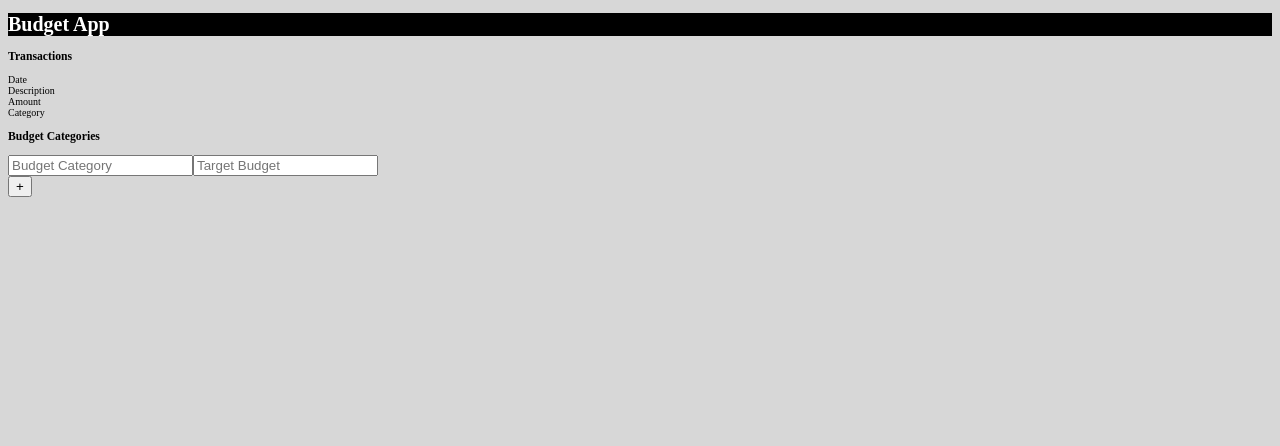
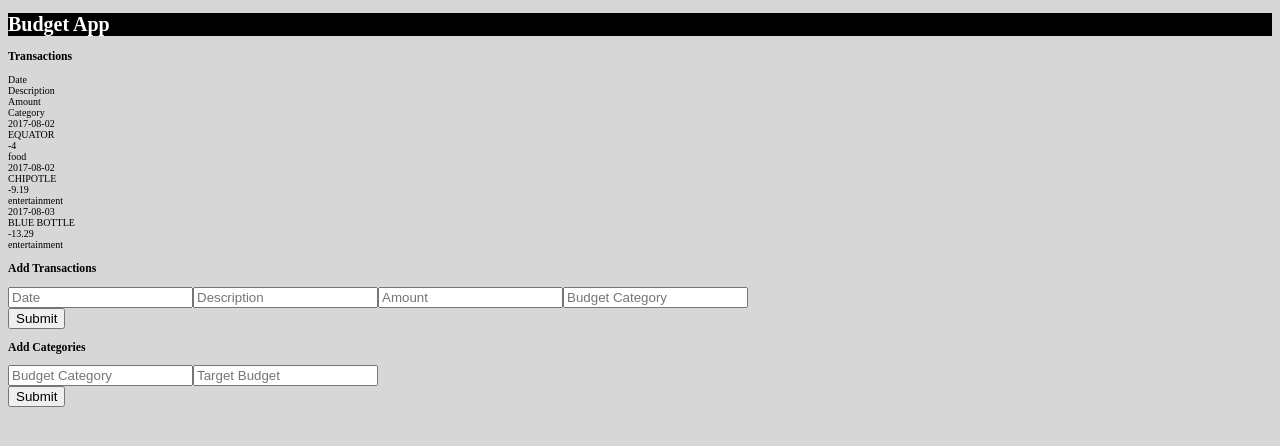
Before and after one commit to A-editor/budgetapp-hrnyc29, a React app: page / in a window 1280 px wide. Shown: the top 446 px of the page. Built offline with nearby package versions, Linux system fonts and the light colour scheme; the HTML template or start-up script is replaced by a standard one.

Commit message:
refining front end v.1

```diff
--- /dev/null
+++ b/src/AddCategories.jsx
@@ -0,0 +1,61 @@
+import React from "react";
+
+class AddCategories extends React.Component {
+  constructor(props) {
+    super(props);
+
+    this.state = {
+      inputcategory: "",
+      inputbudget: "",
+    };
+    this.handleClick = this.handleClick.bind(this);
+    this.handleChange = this.handleChange.bind(this);
+  }
+
+  handleChange(event) {
+    let name = event.target.name;
+    this.setState({ [name]: event.target.value });
+  }
+
+  handleClick() {
+    this.props.createCategory(this.state);
+    //call function which adds only category
+    this.setState({
+      inputcategory: "",
+      inputbudget: "",
+    });
+  }
+
+  render() {
+    return (
+      <div className="category-form">
+        <div className="category-input">
+          <input
+            type="text"
+            name="inputcategory"
+            value={this.state.inputcategory}
+            onChange={this.handleChange}
+            placeholder="Budget Category"
+          />
+          <input
+            type="number"
+            name="inputbudget"
+            value={this.state.inputbudget}
+            onChange={this.handleChange}
+            placeholder="Target Budget"
+          />
+        </div>
+        <button
+          onClick={(event) => {
+            event.preventDefault();
+            this.handleClick();
+          }}
+        >
+          Submit
+        </button>
+      </div>
+    );
+  }
+}
+
+export default AddCategories;
--- a/src/BudgetInput.jsx
+++ b/src/AddTransactions.jsx
@@ -1,12 +1,15 @@
 import React from "react";
 
-class BudgetInput extends React.Component {
+class AddTransactions extends React.Component {
   constructor(props) {
     super(props);
 
     this.state = {
+      inputdate: "",
+      inputdescription: "",
+      inputamount: "",
       inputcategory: "",
-      inputbudget: "",
+      //   inputbudget: "",
     };
     this.handleClick = this.handleClick.bind(this);
     this.handleChange = this.handleChange.bind(this);
@@ -19,6 +22,13 @@ class BudgetInput extends React.Component {
 
   handleClick() {
     this.props.createCategory(this.state);
+    //call function which adds only category
+    this.setState({
+      inputdate: "",
+      inputdescription: "",
+      inputamount: "",
+      inputcategory: "",
+    });
   }
 
   render() {
@@ -27,18 +37,39 @@ class BudgetInput extends React.Component {
         <div className="category-input">
           <input
             type="text"
+            name="inputdate"
+            value={this.state.inputdate}
+            onChange={this.handleChange}
+            placeholder="Date"
+          />
+          <input
+            type="text"
+            name="inputdescription"
+            value={this.state.inputdescription}
+            onChange={this.handleChange}
+            placeholder="Description"
+          />
+          <input
+            type="text"
+            name="inputamount"
+            value={this.state.inputamount}
+            onChange={this.handleChange}
+            placeholder="Amount"
+          />
+          <input
+            type="text"
             name="inputcategory"
             value={this.state.inputcategory}
             onChange={this.handleChange}
             placeholder="Budget Category"
           />
-          <input
+          {/* <input
             type="number"
             name="inputbudget"
             value={this.state.inputbudget}
             onChange={this.handleChange}
             placeholder="Target Budget"
-          />
+          /> */}
         </div>
         <button
           onClick={(event) => {
@@ -46,11 +77,11 @@ class BudgetInput extends React.Component {
             this.handleClick();
           }}
         >
-          +
+          Submit
         </button>
       </div>
     );
   }
 }
 
-export default BudgetInput;
+export default AddTransactions;
--- a/src/App.jsx
+++ b/src/App.jsx
@@ -1,16 +1,99 @@
 import React from "react";
 import TransactionList from "./TransactionList.jsx";
-// import CategoryList from "./CategoryList.jsx";
-import BudgetInput from "./BudgetInput.jsx";
+import CategoryList from "./CategoryList.jsx";
+import AddTransactions from "./AddTransactions.jsx";
+import AddCategories from "./AddCategories.jsx";
+import CategoryOptions from "./CategoryOptions.jsx";
 import axios from "axios";
 
 class App extends React.Component {
   constructor(props) {
     super(props);
     this.state = {
-      allTransactions: [],
+      allTransactions: [
+        {
+          date: "2017-08-02",
+          description: "EQUATOR",
+          amount: -4.0,
+          category: "food",
+        },
+        {
+          date: "2017-08-02",
+          description: "CHIPOTLE",
+          amount: -9.19,
+          category: "entertainment",
+        },
+        {
+          date: "2017-08-03",
+          description: "BLUE BOTTLE",
+          amount: -13.29,
+          category: "entertainment",
+        },
+      ],
       allCategories: [],
     };
+  }
+
+  getTransactions() {
+    //this gets all the transactions from the transactions tables
+    axios
+      .get("/api/transactions")
+      .then((transactions) =>
+        this.setState({ allTransactions: transactions.data })
+      )
+      .catch((err) => console.log({ err }));
+  }
+
+  getCategories() {
+    //this gets all the categories from the categories tables
+    axios
+      .get("/api/categories")
+      .then(({ data }) => {
+        this.setState((state) => {
+          let allCategories = state.allCategories.concat(data);
+          newState.allCategories = data;
+          return {
+            allCategories,
+          };
+        });
+      })
+      .catch((err) => {
+        console.log(err);
+      });
+  }
+
+  createCategory(data) {
+    //this creates new transactions and categories under the budget categories list
+    axios
+      .post("/api/categories", data)
+      .then((data) => {
+        this.getCategories();
+      })
+      .catch((err) => {
+        console.log(err);
+      });
+
+    // this.setState((state) => {
+    //   const allCategories = state.allCategories.concat(data);
+    //   return {
+    //     allCategories,
+    //   };
+    // });
+  }
+
+  //need a function to get all categories and target budget
+
+  updateCategories(category) {
+    //this updates categories in the option select in the transactions list under categories
+    axios
+      .post("/api/transactions", category)
+      .then((data) => {
+        console.log("data:", data);
+        this.getTransactions();
+      })
+      .catch((err) => {
+        console.log(err);
+      });
   }
 
   render() {
@@ -21,11 +104,16 @@ class App extends React.Component {
           <TransactionList
             categories={this.state.allCategories}
             transactions={this.state.allTransactions}
+            update={this.updateCategories.bind(this)}
           />
+          <div className="transactions">
+            <h3>Add Transactions</h3>
+            <AddTransactions createCategory={this.createCategory.bind(this)} />
+          </div>
           <div className="category">
-            <h3>Budget Categories</h3>
-            {/* <CategoryList categories={this.state.allCategories} /> */}
-            <BudgetInput />
+            <h3>Add Categories</h3>
+            <CategoryList categories={this.state.allCategories} />
+            <AddCategories />
           </div>
         </div>
       </div>
--- a/src/CategoryList.jsx
+++ b/src/CategoryList.jsx
@@ -0,0 +1,18 @@
+import React from "react";
+
+const CategoryList = (props) => (
+  <div>
+    <div className="category-list">
+      {props.categories.map((item, i) => {
+        return (
+          <div key={i} className="input-data">
+            <div className="category-data">{item.inputcategory}</div>
+            <div className="budget-data">{item.inputbudget}</div>
+          </div>
+        );
+      })}
+    </div>
+  </div>
+);
+
+export default CategoryList;
--- /dev/null
+++ b/src/CategoryOptions.jsx
@@ -0,0 +1,56 @@
+import React from "react";
+
+class CategoryOptions extends React.Component {
+  constructor(props) {
+    super(props);
+    this.state = {
+      newid: props.id,
+      current: [],
+      clickedOn: false,
+    };
+    this.handleOnChange = this.handleOnChange.bind(this);
+    this.handleToggle = this.handleToggle.bind(this);
+  }
+
+  handleOnChange(event) {
+    this.props.update({ id: this.state.newid, category: event.target.value });
+    this.setState({ current: event.target.value });
+    this.handleToggle();
+  }
+
+  handleToggle() {
+    this.setState((state) => ({
+      clickedOn: !state.clickedOn,
+    }));
+  }
+
+  render() {
+    let noCategory = this.props.newcata.map((item) => {
+      return (
+        <option key={item.id} value={item.inputcategory}>
+          {item.inputcategory}
+        </option>
+      );
+    });
+
+    if (
+      this.props.transactions.category !== "" &&
+      this.state.clickedOn === false
+    ) {
+      return (
+        <div onClick={this.handleToggle}>
+          {this.props.transactions.category}
+        </div>
+      );
+    } else {
+      return (
+        <select onChange={this.handleOnChange}>
+          <option>none</option>
+          {noCategory}
+        </select>
+      );
+    }
+  }
+}
+
+export default CategoryOptions;
--- a/src/TransactionList.jsx
+++ b/src/TransactionList.jsx
@@ -1,4 +1,5 @@
 import React from "react";
+import CategoryOptions from "./CategoryOptions.jsx";
 
 const TransactionList = (props) => (
   <div className="txn">
@@ -17,12 +18,12 @@ const TransactionList = (props) => (
             <div className="txn-data">{transaction.description}</div>
             <div className="txn-data">{transaction.amount}</div>
             <div className="txn-data">
-              {/* <CategoryOptions
+              <CategoryOptions
                 transactions={props.transactions[i]}
                 update={props.update}
                 id={transaction.id}
                 newcata={props.categories}
-              /> */}
+              />
             </div>
           </div>
         );
```
